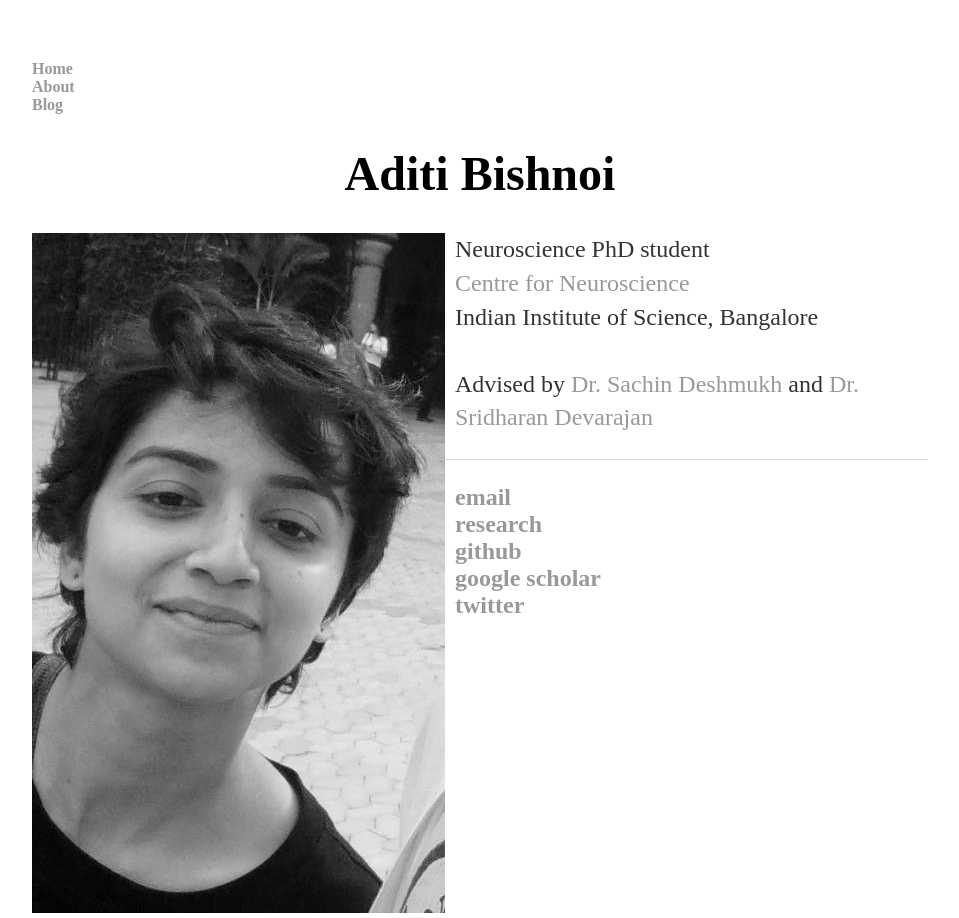
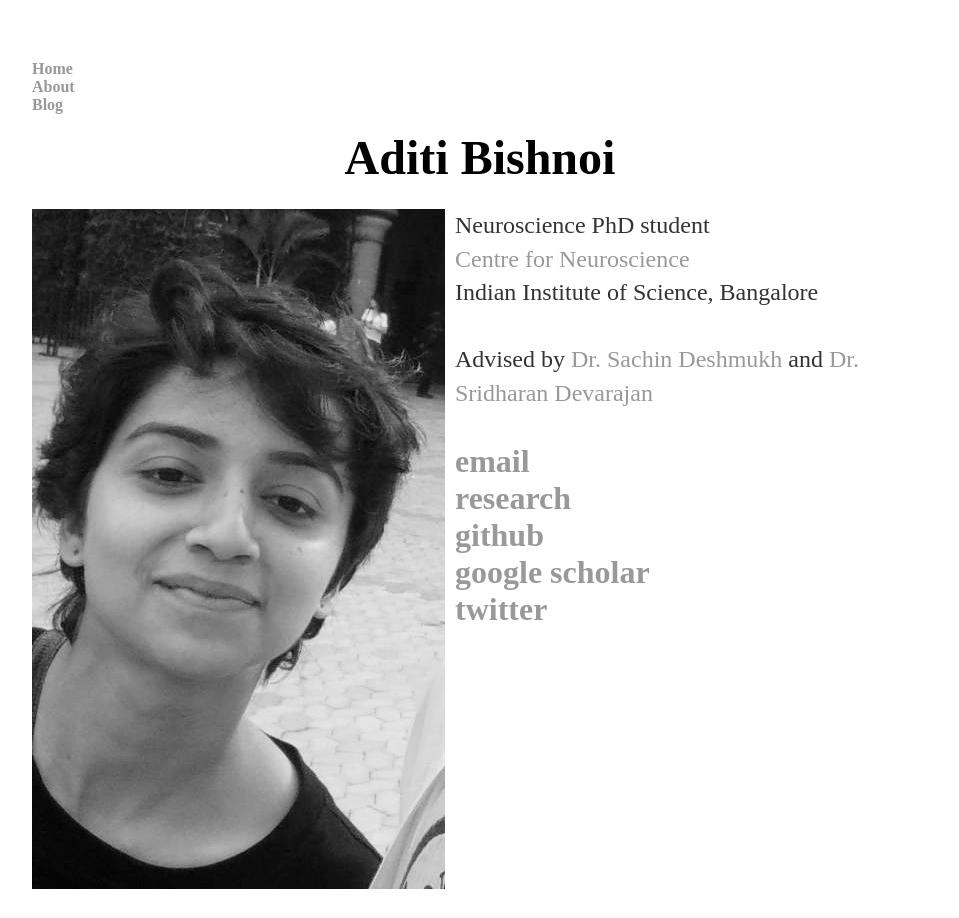
Before and after one commit to AdiBish/adibish.github.io, a Jekyll site: the page built from index.html, in a window 1280 px wide. Shown: the whole page, without its empty margins (160-1119 px from the left). Built offline with Jekyll 4.4.1, drawn with Linux system fonts in a browser that asks for light colours.

Commit message:
Update main.css

```diff
--- a/css/main.css
+++ b/css/main.css
@@ -23,6 +23,7 @@ a:hover {
 h1 {
     font-size: 3em;
     font-family:'Advent Pro';
+    display:inline;
 }
 p {
     font-size: 1.5em;
@@ -31,7 +32,8 @@ p {
 }
 footer {
     border-top: 1px solid #d5d5d5;
-    font-size: 1.5em;
+    font-size: 2em;
+    display:inline;
 }
 
 ul.posts {
```
